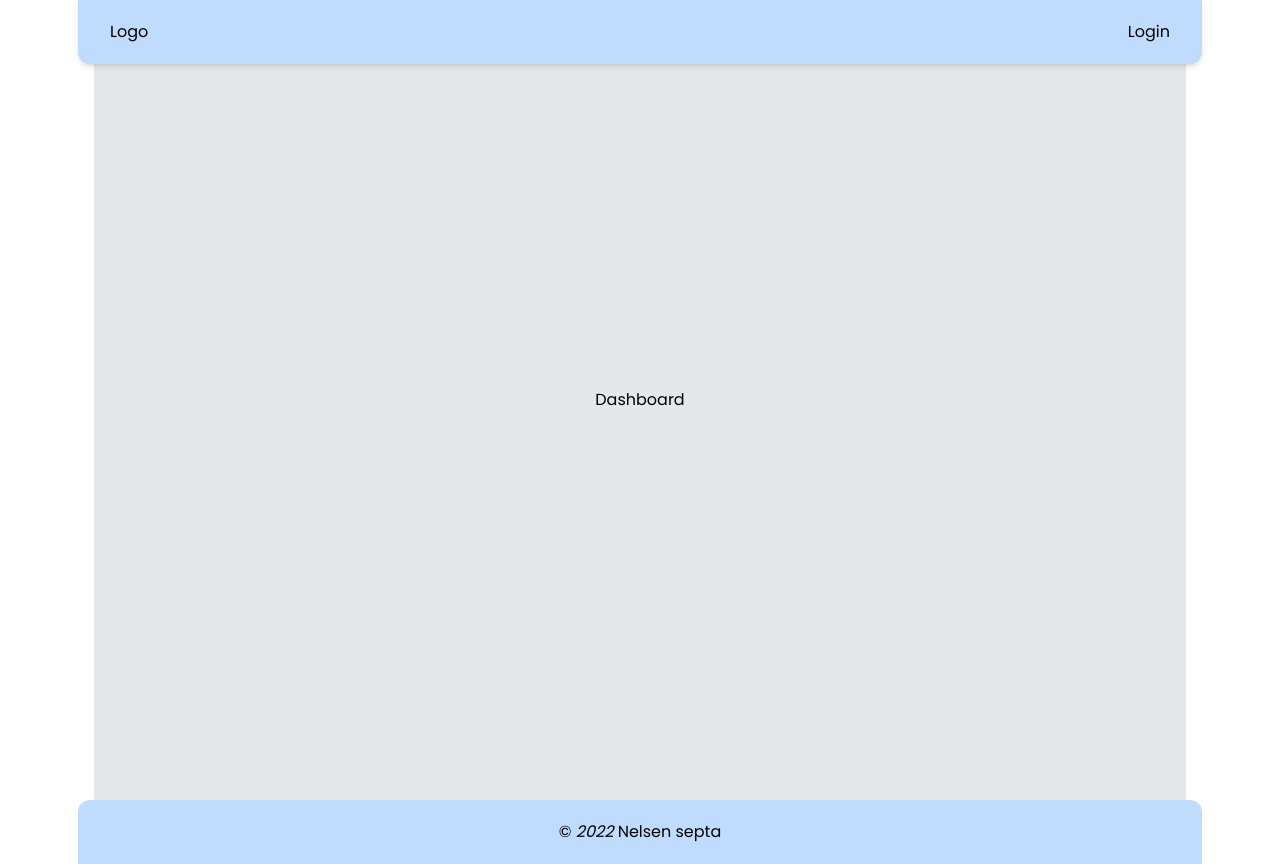
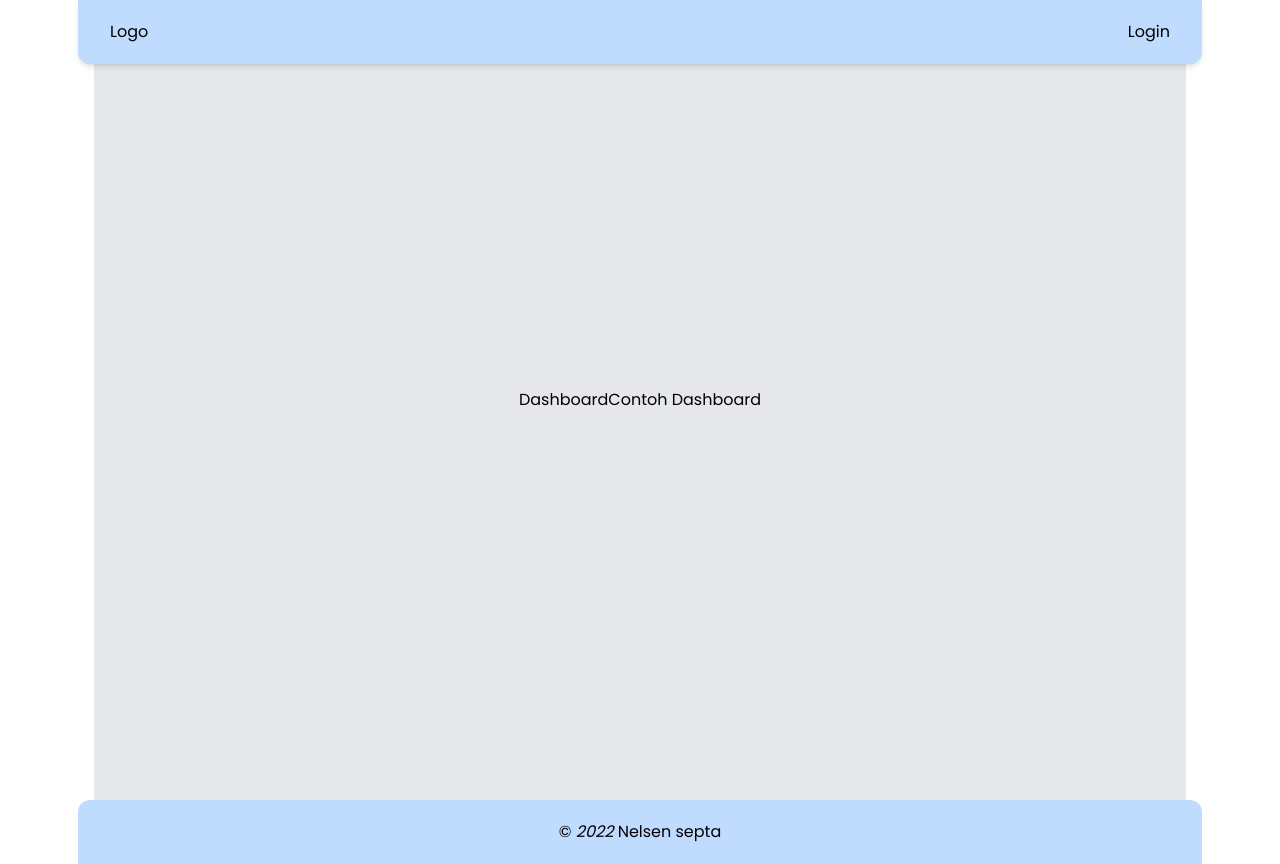
Before and after one commit to nelsensepta/react-auth, a React (Create React App) app: page /dashboard in a window 1280 px wide. Built offline with nearby package versions, Linux system fonts and the light colour scheme.

Commit message:
dashboard 2

```diff
--- a/src/pages/Dashboard.jsx
+++ b/src/pages/Dashboard.jsx
@@ -4,6 +4,7 @@ const Dashboard = () => {
   return (
     <div className="min-h-screen flex justify-center items-center bg-gray-200">
       <h1>Dashboard</h1>
+      <p>Contoh Dashboard</p>
     </div>
   );
 };
```
